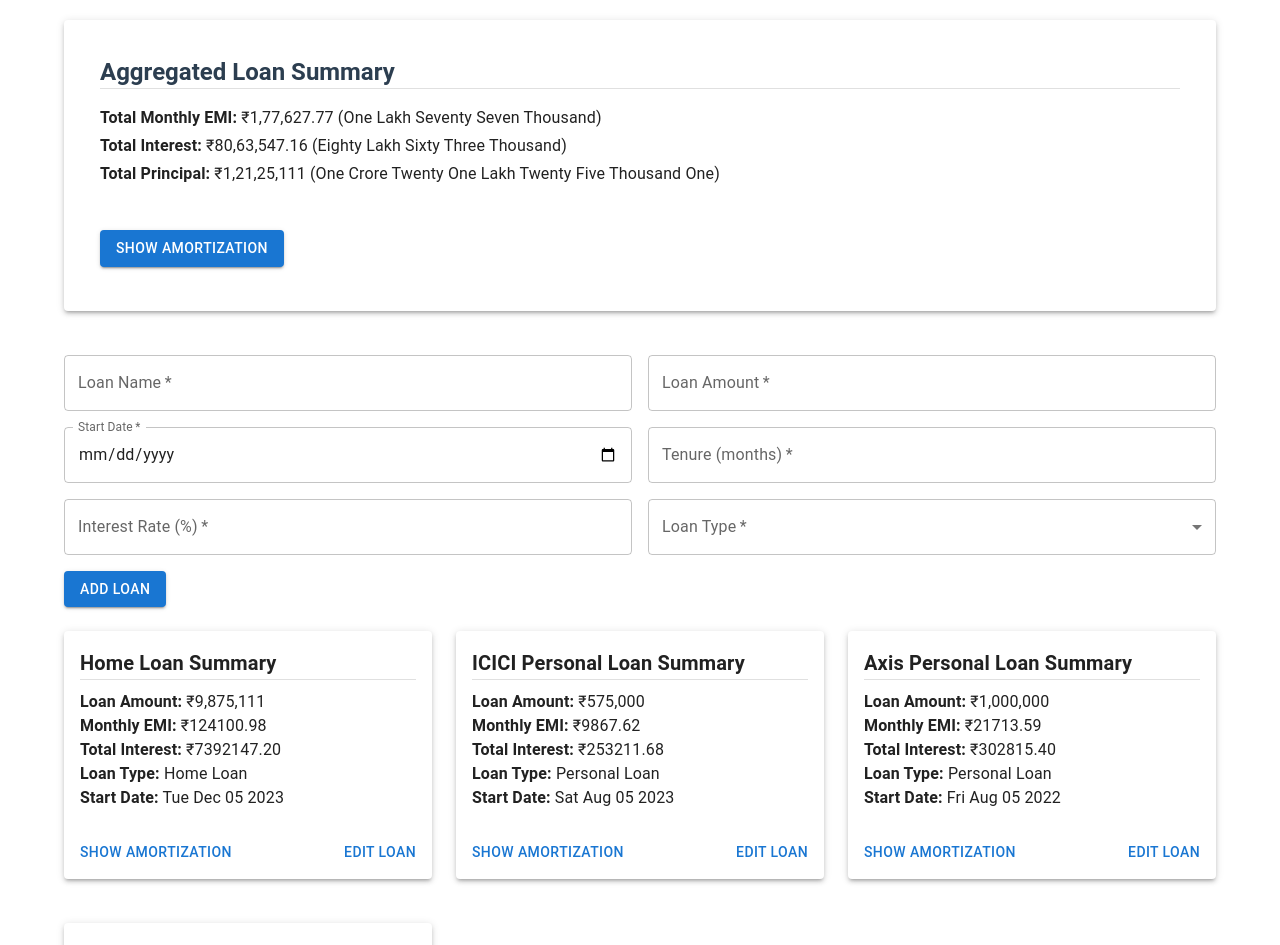
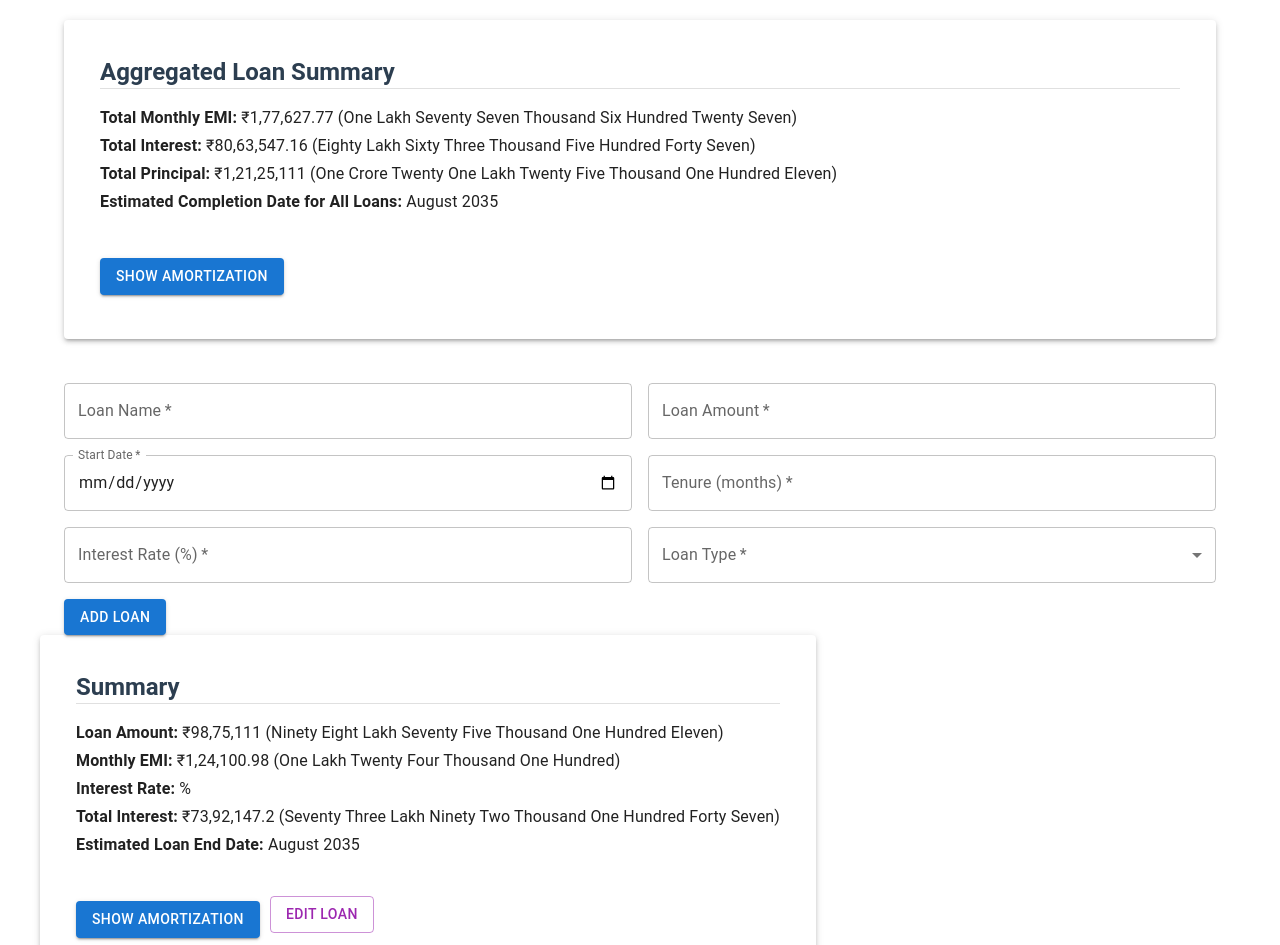
Before and after one commit to Ashok-Kumar-Venaktesh/Loan-Aggregator, a React (Create React App) app: page / in a window 1280 px wide. Shown: the top 945 px of the page. Built offline with nearby package versions, Linux system fonts and the light colour scheme.

Commit message:
version 5 not working

```diff
--- a/src/LoanSummary.js
+++ b/src/LoanSummary.js
@@ -1,75 +1,131 @@
 import React, { useState } from 'react';
-import { Grid, Typography, Card, CardContent, CardActions, Button, Divider, Table, TableBody, TableCell, TableContainer, TableHead, TableRow, Paper } from '@mui/material';
+import {
+  Card,
+  CardContent,
+  Typography,
+  Divider,
+  Table,
+  TableBody,
+  TableCell,
+  TableContainer,
+  TableHead,
+  TableRow,
+  Paper,
+  Button,
+  TextField,
+  Dialog,
+  DialogActions,
+  DialogContent,
+  DialogTitle,
+} from '@mui/material';
+import { numberToWords } from './utility'; // Utility for number to words conversion
 
-const LoanSummary = ({ loan, onEdit }) => {
+const LoanSummary = ({ loan, onUpdate }) => {
   const [showAmortization, setShowAmortization] = useState(false);
+  const [editMode, setEditMode] = useState(false);
+  const [updatedLoan, setUpdatedLoan] = useState(loan);
 
-  const amortizationSchedule = [];
-  let remainingBalance = loan.amount;
-  const monthlyRate = loan.rate / 100 / 12;
+  const handleEditChange = (e) => {
+    const { name, value } = e.target;
+    setUpdatedLoan((prev) => ({
+      ...prev,
+      [name]: value,
+    }));
+  };
 
-  for (let i = 1; i <= loan.tenure; i++) {
-    const interestPayment = remainingBalance * monthlyRate;
-    const principalPayment = loan.monthlyEMI - interestPayment;
-    remainingBalance -= principalPayment;
+  const handleEditSubmit = () => {
+    onUpdate(updatedLoan);
+    setEditMode(false);
+  };
 
-    const paymentDate = new Date(loan.startDate);
-    paymentDate.setMonth(paymentDate.getMonth() + i - 1);
+  const { loanName, amount, startDate, tenure, interestRate, monthlyEMI, totalInterest } = updatedLoan;
 
-    amortizationSchedule.push({
-      month: i,
-      date: paymentDate.toDateString(),
-      interest: interestPayment.toFixed(2),
-      principal: principalPayment.toFixed(2),
-      remainingBalance: Math.abs(remainingBalance).toFixed(2),
+  // Calculate loan end date
+  const calculateLoanEndDate = (startDate, tenure) => {
+    const loanStart = new Date(startDate);
+    loanStart.setMonth(loanStart.getMonth() + tenure); // Adding tenure in months
+    return loanStart;
+  };
+
+  const loanEndDate = calculateLoanEndDate(startDate, tenure);
+
+  // Format the loan end date (e.g., "July 2035")
+  const loanEndDateString = loanEndDate.toLocaleString('en-IN', {
+    month: 'long',
+    year: 'numeric',
   });
-  }
+
+  // Example amortization schedule (this should be calculated separately based on loan details)
+  const amortizationSchedule = [
+    { month: 1, interest: 5000, principal: 10000, remainingBalance: 900000 },
+    { month: 2, interest: 4900, principal: 10100, remainingBalance: 889900 },
+    // ... other rows
+  ];
 
   return (
-    <Grid item xs={12} md={6} lg={4}>
-      <Card elevation={3} style={{ marginBottom: '20px' }}>
+    <Card elevation={3} style={{ marginBottom: '20px', padding: '20px' }}>
       <CardContent>
-          <Typography variant="h6" style={{ fontWeight: 'bold' }}>
-            {loan.name} Summary
+        <Typography variant="h5" style={{ fontWeight: 'bold', color: '#2c3e50' }}>
+          {loanName} Summary
         </Typography>
-          <Divider style={{ marginBottom: '10px' }} />
-          <Typography><strong>Loan Amount:</strong> ₹{loan.amount.toLocaleString()}</Typography>
-          <Typography><strong>Monthly EMI:</strong> ₹{loan.monthlyEMI.toFixed(2)}</Typography>
-          <Typography><strong>Total Interest:</strong> ₹{loan.totalInterest.toFixed(2)}</Typography>
-          <Typography><strong>Loan Type:</strong> {loan.loanType}</Typography>
-          <Typography><strong>Start Date:</strong> {loan.startDate.toDateString()}</Typography>
+        <Divider style={{ marginBottom: '15px' }} />
+        <Typography variant="subtitle1">
+          <strong>Loan Amount:</strong> ₹{amount.toLocaleString('en-IN')} ({numberToWords(amount)})
+        </Typography>
+        <Typography variant="subtitle1">
+          <strong>Monthly EMI:</strong> ₹{monthlyEMI.toLocaleString('en-IN')} ({numberToWords(monthlyEMI)})
+        </Typography>
+        <Typography variant="subtitle1">
+          <strong>Interest Rate:</strong> {interestRate}%
+        </Typography>
+        <Typography variant="subtitle1">
+          <strong>Total Interest:</strong> ₹{totalInterest.toLocaleString('en-IN')} ({numberToWords(totalInterest)})
+        </Typography>
+        <Typography variant="subtitle1">
+          <strong>Estimated Loan End Date:</strong> {loanEndDateString}
+        </Typography>
       </CardContent>
-        <CardActions>
-          <Button onClick={() => setShowAmortization(!showAmortization)}>
+
+      <CardContent>
+        <Button
+          onClick={() => setShowAmortization(!showAmortization)}
+          variant="contained"
+          color="primary"
+          style={{ marginTop: '10px', marginRight: '10px' }}
+        >
           {showAmortization ? 'Hide Amortization' : 'Show Amortization'}
         </Button>
-          <Button onClick={() => onEdit(loan)} style={{ marginLeft: 'auto' }}>Edit Loan</Button>
-        </CardActions>
+        <Button
+          onClick={() => setEditMode(true)}
+          variant="outlined"
+          color="secondary"
+        >
+          Edit Loan
+        </Button>
+      </CardContent>
 
       {showAmortization && (
         <CardContent>
-            <Typography variant="h6" style={{ marginBottom: '10px' }}>
+          <Typography variant="h6" style={{ marginBottom: '10px', color: '#34495e' }}>
             Amortization Schedule
           </Typography>
-            <TableContainer component={Paper}>
+          <TableContainer component={Paper} style={{ marginBottom: '20px' }}>
             <Table size="small">
               <TableHead>
                 <TableRow>
-                    <TableCell>Month</TableCell>
-                    <TableCell>Date</TableCell>
-                    <TableCell>Interest Paid</TableCell>
-                    <TableCell>Principal Paid</TableCell>
-                    <TableCell>Remaining Balance</TableCell>
+                  <TableCell><strong>Month</strong></TableCell>
+                  <TableCell align="right"><strong>Interest Paid</strong></TableCell>
+                  <TableCell align="right"><strong>Principal Paid</strong></TableCell>
+                  <TableCell align="right"><strong>Remaining Balance</strong></TableCell>
                 </TableRow>
               </TableHead>
               <TableBody>
                 {amortizationSchedule.map((row, index) => (
                   <TableRow key={index}>
                     <TableCell>{row.month}</TableCell>
-                      <TableCell>{row.date}</TableCell>
-                      <TableCell>₹{row.interest}</TableCell>
-                      <TableCell>₹{row.principal}</TableCell>
-                      <TableCell>₹{row.remainingBalance}</TableCell>
+                    <TableCell align="right">₹{Number(row.interest).toLocaleString('en-IN')} ({numberToWords(Number(row.interest))})</TableCell>
+                    <TableCell align="right">₹{Number(row.principal).toLocaleString('en-IN')} ({numberToWords(Number(row.principal))})</TableCell>
+                    <TableCell align="right">₹{Number(row.remainingBalance).toLocaleString('en-IN')} ({numberToWords(Number(row.remainingBalance))})</TableCell>
                   </TableRow>
                 ))}
               </TableBody>
@@ -77,8 +133,66 @@
           </TableContainer>
         </CardContent>
       )}
+
+      <Dialog open={editMode} onClose={() => setEditMode(false)}>
+        <DialogTitle>Edit Loan Details</DialogTitle>
+        <DialogContent>
+          <TextField
+            autoFocus
+            margin="dense"
+            label="Loan Name"
+            name="loanName"
+            value={updatedLoan.loanName}
+            onChange={handleEditChange}
+            fullWidth
+          />
+          <TextField
+            margin="dense"
+            label="Loan Amount"
+            name="amount"
+            value={updatedLoan.amount}
+            onChange={handleEditChange}
+            fullWidth
+            type="number"
+          />
+          <TextField
+            margin="dense"
+            label="Start Date"
+            name="startDate"
+            value={updatedLoan.startDate}
+            onChange={handleEditChange}
+            fullWidth
+            type="date"
+          />
+          <TextField
+            margin="dense"
+            label="Tenure (Months)"
+            name="tenure"
+            value={updatedLoan.tenure}
+            onChange={handleEditChange}
+            fullWidth
+            type="number"
+          />
+          <TextField
+            margin="dense"
+            label="Interest Rate (%)"
+            name="interestRate"
+            value={updatedLoan.interestRate}
+            onChange={handleEditChange}
+            fullWidth
+            type="number"
+          />
+        </DialogContent>
+        <DialogActions>
+          <Button onClick={() => setEditMode(false)} color="primary">
+            Cancel
+          </Button>
+          <Button onClick={handleEditSubmit} color="primary">
+            Save
+          </Button>
+        </DialogActions>
+      </Dialog>
     </Card>
-    </Grid>
   );
 };
 
--- a/src/LoanSummaryAggregator.js
+++ b/src/LoanSummaryAggregator.js
@@ -13,37 +13,61 @@
   TableRow,
   Paper,
 } from '@mui/material';
-import { numberToWords } from './utility';  // Import the utility function
+import { numberToWords } from './utility';  // Utility for number to words conversion
+
+// Amortization calculation for a loan
+const calculateAmortization = (loan) => {
+  const { amount, interestRate, tenure, frequency } = loan;
+  const monthlyRate = (interestRate / 100) / 12; // Monthly interest rate
+  const totalPayments = tenure * 12; // Total number of months
+
+  let amortizationSchedule = [];
+  let remainingBalance = amount;
+
+  for (let i = 1; i <= totalPayments; i++) {
+    const interestPayment = remainingBalance * monthlyRate;
+    const emi = (amount * monthlyRate) / (1 - Math.pow(1 + monthlyRate, -totalPayments)); // EMI formula
+    const principalPayment = emi - interestPayment;
+
+    remainingBalance -= principalPayment;
+
+    amortizationSchedule.push({
+      month: i,
+      interest: interestPayment,
+      principal: principalPayment,
+      remainingBalance: remainingBalance < 0 ? 0 : remainingBalance,
+    });
+  }
+
+  return amortizationSchedule;
+};
 
 const LoanSummaryAggregator = ({ loans }) => {
   const [showAmortization, setShowAmortization] = useState(false);
 
-  // Calculate totals
+  // Correct total principal calculation
+  const totalPrincipal = loans.reduce((acc, loan) => acc + loan.amount, 0);
+
+  // Calculate totals for EMI and interest
   const totalEMI = loans.reduce((acc, loan) => acc + loan.monthlyEMI, 0);
   const totalInterest = loans.reduce((acc, loan) => acc + loan.totalInterest, 0);
-  const totalPrincipal = loans.reduce((acc, loan) => acc + loan.amount, 0);
 
-  // Helper function to calculate the EMI, principal, and interest for each loan
-  const calculateAmortization = (loan) => {
-    const monthlyRate = loan.rate / 100 / 12;
-    const schedule = [];
-    let remainingBalance = loan.amount;
+  // Function to calculate estimated loan end date for each loan
+  const calculateLoanEndDate = (startDate, tenure) => {
+    const loanStart = new Date(startDate);
+    loanStart.setMonth(loanStart.getMonth() + tenure); // Adding the tenure in months
+    return loanStart;
+  };
 
-    for (let i = 1; i <= loan.tenure; i++) {
-      const interestPayment = remainingBalance * monthlyRate;
-      const principalPayment = loan.monthlyEMI - interestPayment;
-      remainingBalance -= principalPayment;
+  // Find the latest loan completion date
+  const loanEndDates = loans.map((loan) => calculateLoanEndDate(loan.startDate, loan.tenure));
+  const latestCompletionDate = new Date(Math.max(...loanEndDates.map((date) => date.getTime())));
 
-      schedule.push({
-        month: i,
-        interest: interestPayment,
-        principal: principalPayment,
-        remainingBalance: remainingBalance,
+  // Format the completion date (e.g., "July 2035")
+  const completionDateString = latestCompletionDate.toLocaleString('en-IN', {
+    month: 'long',
+    year: 'numeric',
   });
-    }
-
-    return schedule;
-  };
 
   // Aggregate amortization schedule across all loans
   const aggregatedAmortization = [];
@@ -86,6 +110,9 @@
         </Typography>
         <Typography variant="subtitle1">
           <strong>Total Principal:</strong> ₹{totalPrincipal.toLocaleString('en-IN')} ({numberToWords(totalPrincipal)})
+        </Typography>
+        <Typography variant="subtitle1">
+          <strong>Estimated Completion Date for All Loans:</strong> {completionDateString}
         </Typography>
       </CardContent>
 
--- a/src/utility.js
+++ b/src/utility.js
@@ -1,52 +1,40 @@
-// utility.js
 export const numberToWords = (num) => {
-    const singleDigits = [
-        "Zero", "One", "Two", "Three", "Four", "Five", "Six", "Seven", "Eight", "Nine"
+    if (isNaN(num)) return '';
+    const a = [
+      '', 'One', 'Two', 'Three', 'Four', 'Five', 'Six', 'Seven', 'Eight', 'Nine', 'Ten', 'Eleven', 'Twelve',
+      'Thirteen', 'Fourteen', 'Fifteen', 'Sixteen', 'Seventeen', 'Eighteen', 'Nineteen'
     ];
-    const twoDigits = [
-        "", "Ten", "Eleven", "Twelve", "Thirteen", "Fourteen", "Fifteen", "Sixteen", "Seventeen", "Eighteen", "Nineteen"
-    ];
-    const tens = [
-        "", "", "Twenty", "Thirty", "Forty", "Fifty", "Sixty", "Seventy", "Eighty", "Ninety"
-    ];
-    const thousands = [
-        "", "Thousand", "Lakh", "Crore"
-    ];
+    const b = ['', '', 'Twenty', 'Thirty', 'Forty', 'Fifty', 'Sixty', 'Seventy', 'Eighty', 'Ninety'];
 
-    const words = [];
+    const convertToWords = (n) => {
+      if (n < 20) return a[n];
+      if (n < 100) return b[Math.floor(n / 10)] + (n % 10 !== 0 ? ' ' + a[n % 10] : '');
+      if (n < 1000) return a[Math.floor(n / 100)] + ' Hundred' + (n % 100 !== 0 ? ' ' + convertToWords(n % 100) : '');
+      return '';
+    };
 
-    if (num === 0) {
-        return singleDigits[0];
-    }
+    const numberToIndianWords = (n) => {
+      if (n === 0) return 'Zero';
 
-    // Split into sections (thousands, lakhs, crores)
-    let crore = Math.floor(num / 10000000);
-    let lakh = Math.floor((num % 10000000) / 100000);
-    let thousand = Math.floor((num % 100000) / 1000);
-    let remainder = num % 1000;
+      let output = '';
 
-    if (crore) {
-        words.push(numberToWords(crore), "Crore");
-    }
-    if (lakh) {
-        words.push(numberToWords(lakh), "Lakh");
-    }
-    if (thousand) {
-        words.push(numberToWords(thousand), "Thousand");
-    }
+      const crore = Math.floor(n / 10000000);
+      n %= 10000000;
+      const lakh = Math.floor(n / 100000);
+      n %= 100000;
+      const thousand = Math.floor(n / 1000);
+      n %= 1000;
+      const hundred = Math.floor(n / 100);
+      n %= 100;
 
-    if (remainder) {
-        if (remainder < 10) {
-            words.push(singleDigits[remainder]);
-        } else if (remainder < 20) {
-            words.push(twoDigits[remainder - 10]);
-        } else {
-            words.push(tens[Math.floor(remainder / 10)]);
-            if (remainder % 10) {
-                words.push(singleDigits[remainder % 10]);
-            }
-        }
-    }
+      if (crore > 0) output += convertToWords(crore) + ' Crore ';
+      if (lakh > 0) output += convertToWords(lakh) + ' Lakh ';
+      if (thousand > 0) output += convertToWords(thousand) + ' Thousand ';
+      if (hundred > 0) output += convertToWords(hundred) + ' Hundred ';
+      if (n > 0) output += convertToWords(n);
 
-    return words.join(" ").trim();
-};
+      return output.trim();
+    };
+
+    return numberToIndianWords(Math.floor(num));
+  };
```
Also changed, not shown: src/test.ts (added, +45 -0 lines). Lines whose indentation alone changed are shown as unchanged.
